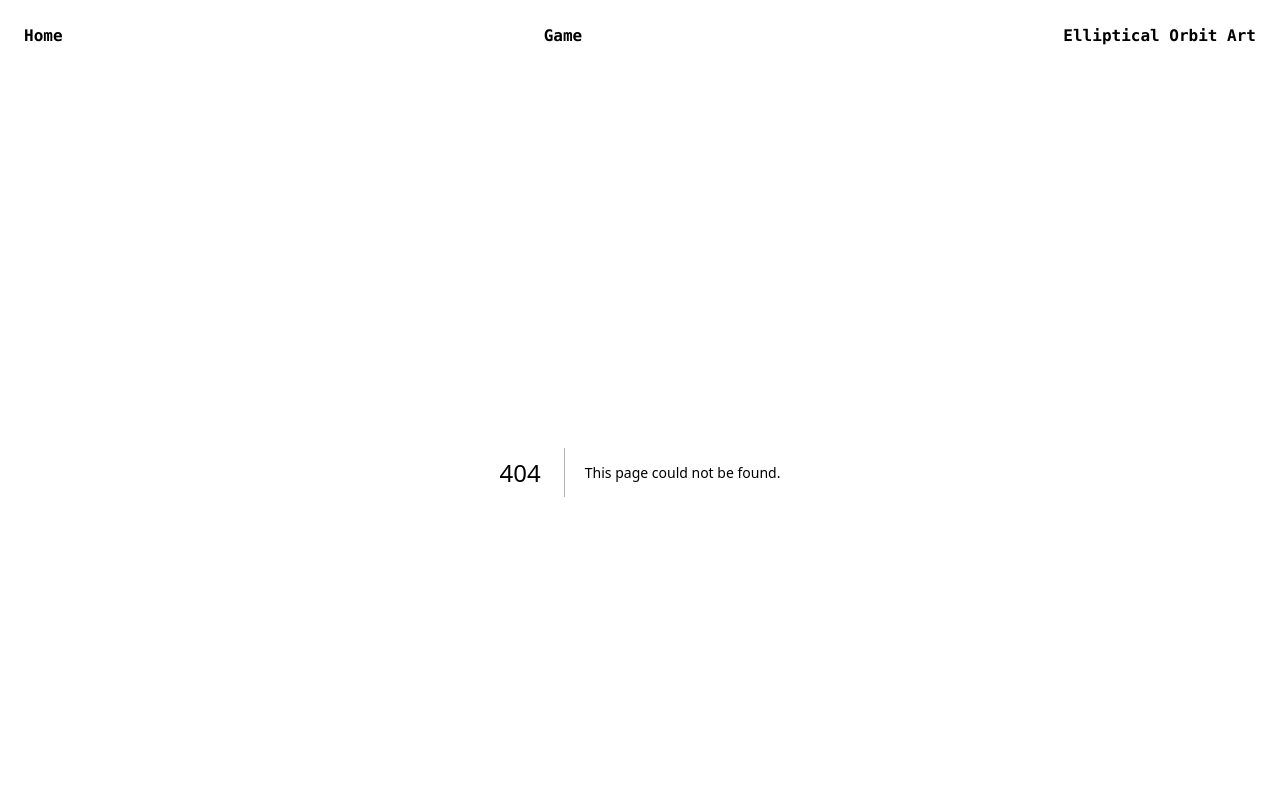
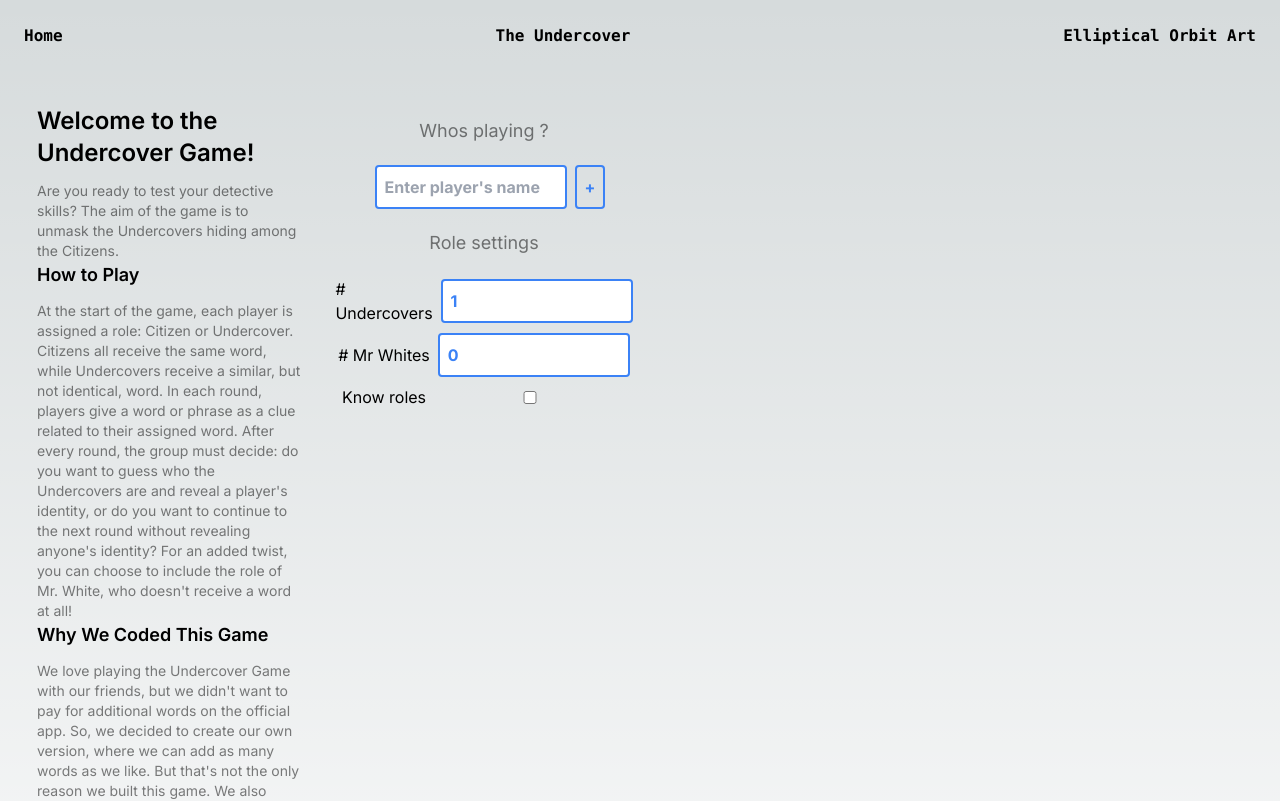
Before and after one commit to entourloupeschool/hsphostwebsite, a Next.js app: page /theundercover in a window 1280 px wide. Before the commit this address had no page. Shown: the top 801 px of the page. Built offline with nearby package versions, Linux system fonts and the light colour scheme.

Commit message:
edit routes & size of canvas

```diff
--- a/app/ellipticalorbitart/page.tsx
+++ b/app/ellipticalorbitart/page.tsx
@@ -116,6 +116,7 @@ export default function EllipticalOrbitArt() {
         const height: number = width / ratioWidthHeight;
 
         p5.createCanvas(width, height).parent(canvasParentRef);
+        p5.frameRate(60);
         p5Ref.current = p5;
     };
 
@@ -172,9 +173,14 @@ export default function EllipticalOrbitArt() {
         };
     };
 
-    const mouseMoved = (e: any) => {
+    const windowResized = (p5: p5Types) => {
+        p5.resizeCanvas(p5.windowWidth, p5.windowHeight);
+    };
+
+    const inputsDisplay = (e: any) => {
         console.log('mouse moved')
         // get the last timeout if there is one
+        const consumeTime = 2500;
 
         if (mouseMovedState) {
             // clear the last timeout if there is one
@@ -183,13 +189,13 @@ export default function EllipticalOrbitArt() {
             }
             const id = setTimeout(() => {
                 setMouseMovedState(false)
-            }, 2500)
+            }, consumeTime)
             setTimeoutId(id);
         } else {
             setMouseMovedState(true)
             const id = setTimeout(() => {
                 setMouseMovedState(false)
-            }, 2500)
+            }, consumeTime)
             setTimeoutId(id);
         }
     };
@@ -208,7 +214,14 @@ export default function EllipticalOrbitArt() {
                         This simulation is powered by p5.js, a JavaScript library that makes coding visual and interactive sketches accessible to artists, designers, educators, and beginners. We invite you to tinker with the settings below to see how they affect the celestial dance. Change the size of the main dot, its speed, or the speed of the canvas rotation, and watch as the scene transforms before your eyes. Enjoy the exploration!
                     </p>
                 </div>
-                <Sketch setup={setup} draw={draw} mousePressed={(e) => {mouseMoved(e)}} mouseMoved={(e) => {mouseMoved(e)}} keyPressed={(e) => {mouseMoved(e)}} className="group rounded-lg border border-transparent px-5 py-4"/>
+                <div className="group rounded-lg border border-transparent px-5">
+                    <Sketch setup={setup}
+                        draw={draw}
+                        mousePressed={(e) => {inputsDisplay(e)}}
+                        mouseMoved={(e) => {inputsDisplay(e)}}
+                        keyPressed={(e) => {inputsDisplay(e)}}
+                        windowResized={windowResized}/>
+                </div>
             </div>
             <div className={`flex flex-col rounded-lg border border-transparent px-5 py-4 ${mouseMovedState ? 'fade' : 'fade-out'}`}>
                 <div className={horizontalSizeClasses}>
--- a/app/navbar.tsx
+++ b/app/navbar.tsx
@@ -10,9 +10,9 @@ const pages = [
         metaDescription: 'Generated by create next app',
     },
     {
-        name: "Game",
-        link: "/game",
-        description: 'game page',
+        name: "The Undercover",
+        link: "/TheUndercover",
+        description: 'the undercover game page',
         metaTitle: 'The undercover',
         metaDescription: 'the undercover on the hsp website',
     },
--- a/app/game/page.tsx
+++ b/app/theundercover/page.tsx
@@ -171,7 +171,7 @@ const roleNames: Record<Role, string> = {
   U: 'undercover'
 };
 
-export default function Game() {
+export default function TheUndercover() {
   const [playerInput, setPlayerInput] = useState("");
   const [players, setPlayers] = useState<PlayerState[]>([]);
   const [settings, setSettings] = useState<Settings>(initSettings); // Initialize your settings state
```
